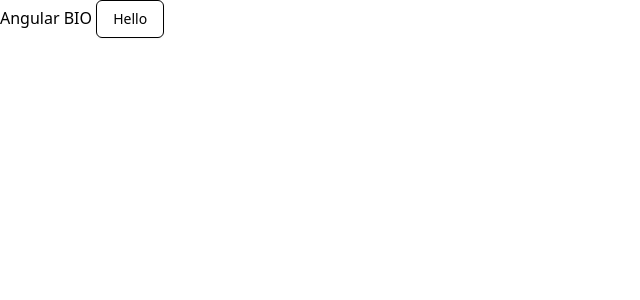
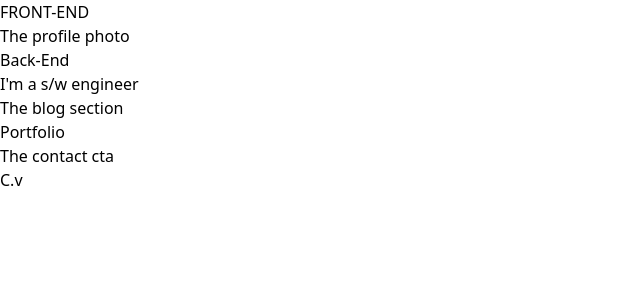
Before and after one commit to normanmunge/b_v2, an Angular app: page / in a window 1280 px wide. Shown: the top 300 px of the page, without its empty margins (0-640 px from the left). Built offline with nearby package versions, Linux system fonts and the light colour scheme; what @tailwindcss/typography would draw is missing.

Commit message:
Adds basic structure content

```diff
--- a/src/app/app.component.html
+++ b/src/app/app.component.html
@@ -1,5 +1,4 @@
-Angular BIO
-
-<button class="py-2 px-4 border border-transparent shadow-sm text-sm font-medium rounded-md text-white bg-red-400">
-  Hello
-</button>
+<app-banner-slide></app-banner-slide>
+<app-brief></app-brief>
+<app-blog></app-blog>
+<app-contact></app-contact>
--- a/src/app/app.module.ts
+++ b/src/app/app.module.ts
@@ -6,13 +6,15 @@ import { AppComponent } from './app.component';
 import { BannerSlideComponent } from './banner-slide/banner-slide.component';
 import { ContactComponent } from './contact/contact.component';
 import { BriefComponent } from './brief/brief.component';
+import { BlogComponent } from './blog/blog.component';
 
 @NgModule({
   declarations: [
     AppComponent,
     BannerSlideComponent,
     ContactComponent,
-    BriefComponent
+    BriefComponent,
+    BlogComponent
   ],
   imports: [
     BrowserModule,
--- a/src/app/banner-slide/banner-slide.component.html
+++ b/src/app/banner-slide/banner-slide.component.html
@@ -1 +1,13 @@
-<p>banner-slide works!</p>
+<section class="wrapper">
+    <!-- Start of the frontend section -->
+    <div>
+        FRONT-END
+    </div>
+    <!-- Start of the backend section -->
+    <div>
+        The profile photo
+    </div>
+    <div>
+        Back-End
+    </div>
+</section>
--- a/src/app/brief/brief.component.html
+++ b/src/app/brief/brief.component.html
@@ -1 +1,5 @@
-<p>brief works!</p>
+<section class="wrapper">
+    <div>
+        I'm a s/w engineer
+    </div>
+</section>
--- a/src/app/contact/contact.component.html
+++ b/src/app/contact/contact.component.html
@@ -1 +1,9 @@
-<p>contact works!</p>
+<section class="wrapper">
+    <div>
+        Portfolio
+    </div>
+    The contact cta
+    <div>
+        C.v
+    </div>
+</section>
```
